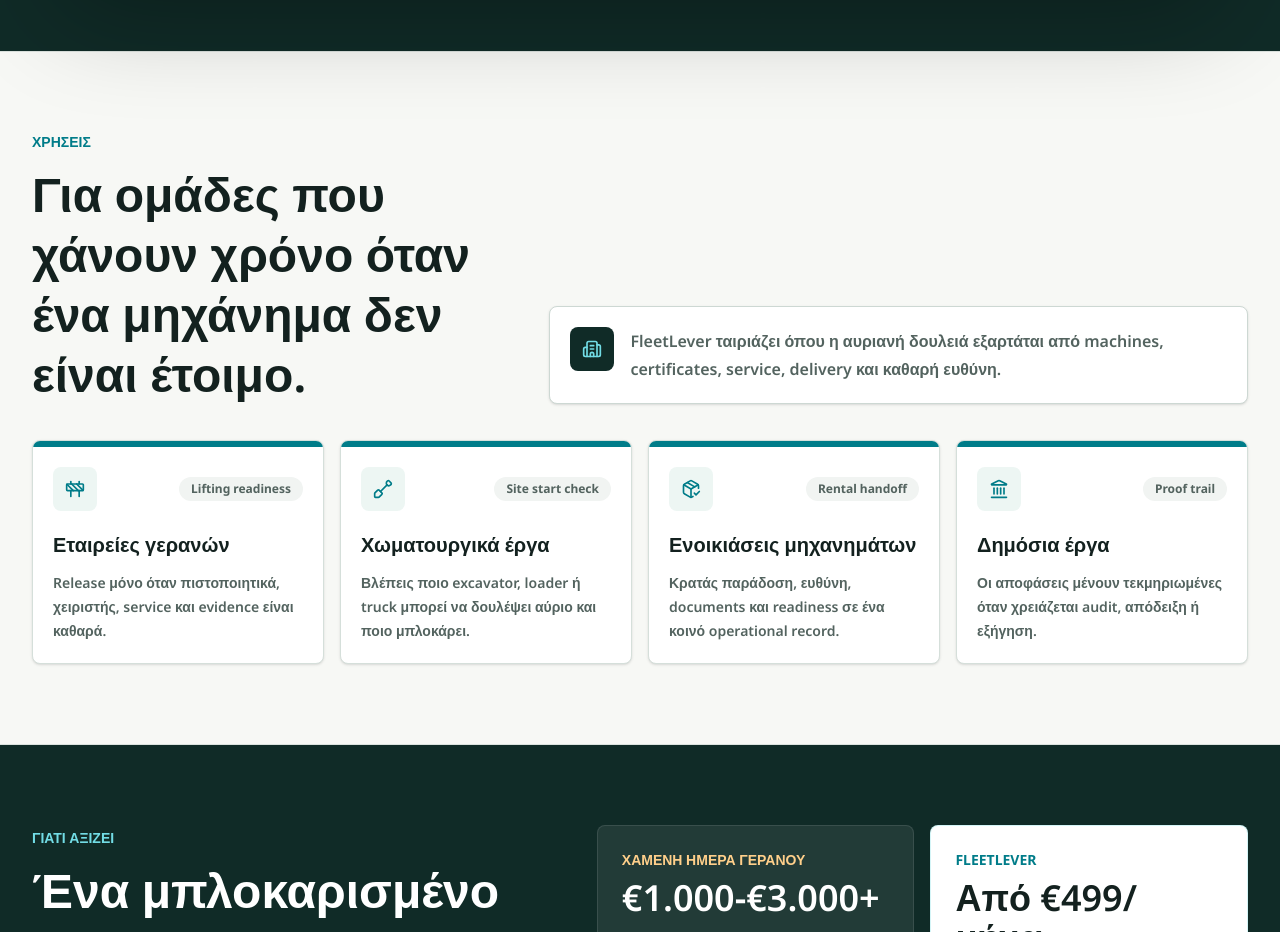
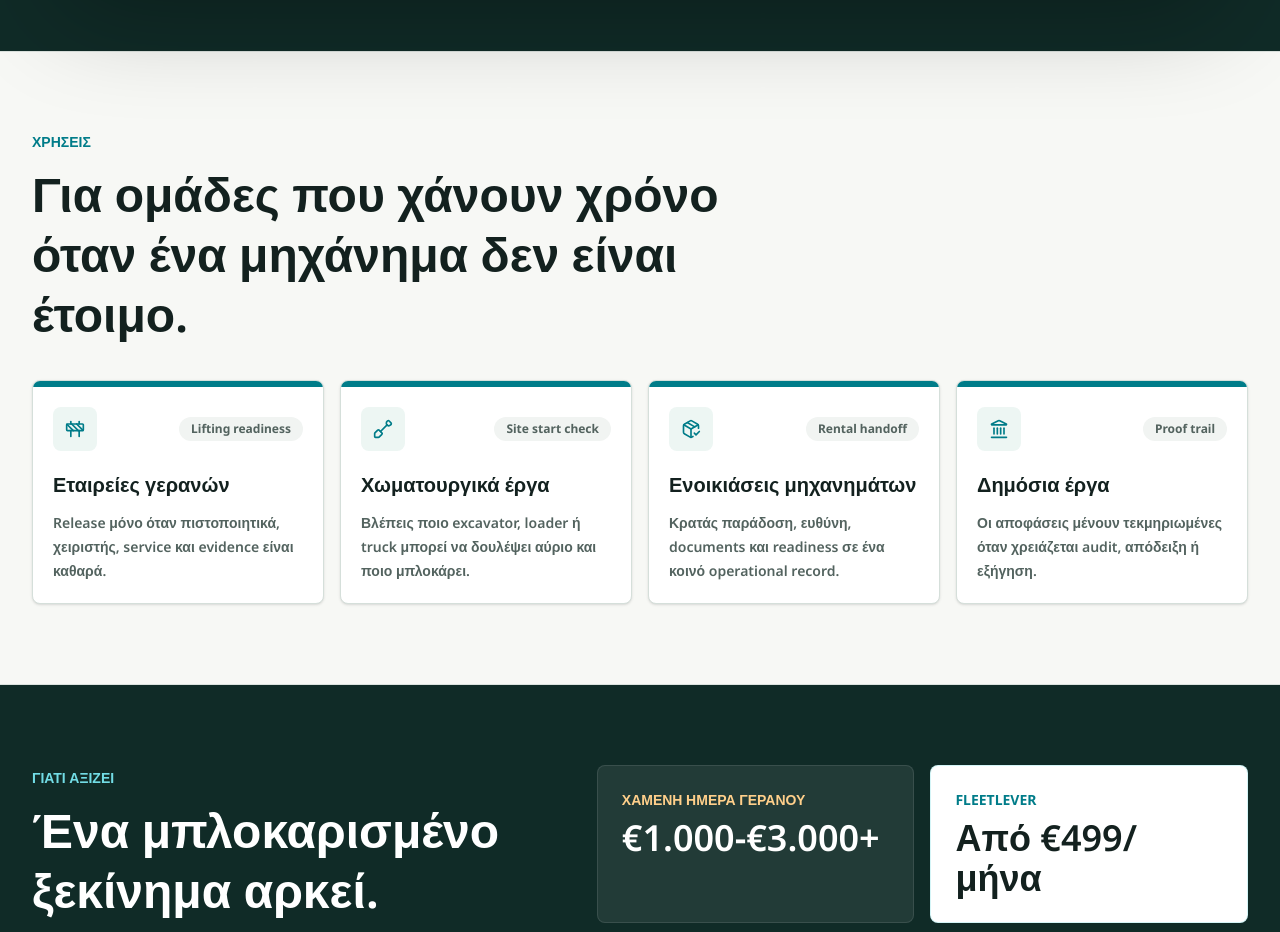
Before and after one commit to gkaragioul/FleetLever, a Next.js app: page /landing in a window 1280 px wide. Shown: the part 6720-7652 px from the top of the page. Built offline with nearby package versions, Linux system fonts and the light colour scheme; no server answers.

Commit message:
Remove use cases intro callout

```diff
--- a/src/app/landing/page.tsx
+++ b/src/app/landing/page.tsx
@@ -1,7 +1,6 @@
 import {
   ArrowRight,
   BadgeCheck,
-  Building2,
   CheckCircle2,
   Construction,
   Landmark,
@@ -735,23 +734,11 @@
 
       <section className="border-y border-[#dbe2de] bg-[#f7f8f5] px-5 py-20 sm:px-6 lg:px-8" id="use-cases">
         <div className="mx-auto w-full max-w-7xl">
-          <div className="grid gap-8 lg:grid-cols-[0.82fr_1.18fr] lg:items-end">
-            <div>
-              <p className="text-sm font-bold uppercase tracking-normal text-[#007C89]">Χρήσεις</p>
-              <h2 className="mt-3 max-w-3xl text-3xl font-semibold leading-tight text-[#13211f] sm:text-4xl lg:text-5xl">
-                Για ομάδες που χάνουν χρόνο όταν ένα μηχάνημα δεν είναι έτοιμο.
-              </h2>
-            </div>
-            <div className="rounded-lg border border-[#cdd8d3] bg-white p-5 shadow-sm">
-              <div className="flex items-start gap-4">
-                <div className="flex h-11 w-11 shrink-0 items-center justify-center rounded-lg bg-[#102b27] text-[#72dce5]">
-                  <Building2 className="h-5 w-5" aria-hidden="true" />
-                </div>
-                <p className="text-base font-semibold leading-7 text-[#53635f]">
-                  FleetLever ταιριάζει όπου η αυριανή δουλειά εξαρτάται από machines, certificates, service, delivery και καθαρή ευθύνη.
-                </p>
-              </div>
-            </div>
+          <div className="max-w-3xl">
+            <p className="text-sm font-bold uppercase tracking-normal text-[#007C89]">Χρήσεις</p>
+            <h2 className="mt-3 text-3xl font-semibold leading-tight text-[#13211f] sm:text-4xl lg:text-5xl">
+              Για ομάδες που χάνουν χρόνο όταν ένα μηχάνημα δεν είναι έτοιμο.
+            </h2>
           </div>
 
           <div className="mt-9 grid gap-4 md:grid-cols-2 xl:grid-cols-4">
```
